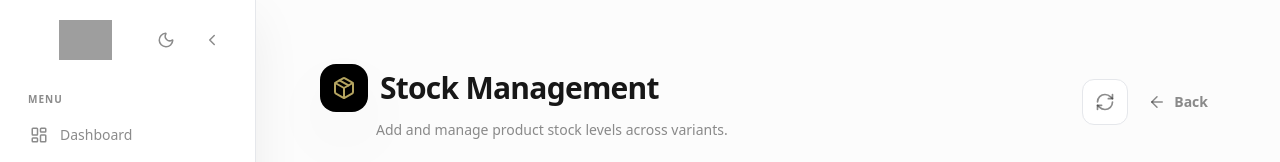
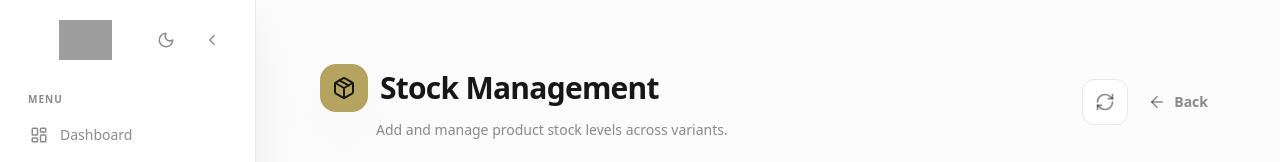
Before and after one commit to Hasalapera/SMS-Mehera, a React app in the folder frontend/: page /addStock in a window 1280 px wide. Shown: the top 162 px of the page. Built offline with nearby package versions, Linux system fonts and the light colour scheme; no server answers; sample sign-in values are in the browser's storage; grey boxes are pictures that could not be loaded; the HTML template or start-up script is replaced by a standard one.

Commit message:
Update styling and layout for stock management interface

```diff
--- a/frontend/src/pages/management/stock/AddStock.jsx
+++ b/frontend/src/pages/management/stock/AddStock.jsx
@@ -226,7 +226,7 @@ const AddStock = () => {
       <div className="flex flex-col md:flex-row items-start md:items-center justify-between mb-10 gap-4">
         <div>
           <h2 className="text-3xl font-extrabold text-textMain flex items-center gap-3 tracking-tight transition-all duration-300">
-            <div className="p-3 bg-black rounded-2xl text-primary shadow-xl">
+            <div className="p-3 bg-primary rounded-2xl text-textMain shadow-xl">
               <Package size={24} />
             </div>
             Stock Management
@@ -364,7 +364,7 @@ const AddStock = () => {
 
                     <div className="p-4 space-y-3">
                       {product.variants.map((variant) => (
-                        <div key={variant.variant_id} className="grid grid-cols-[1fr_auto] gap-3 items-center">
+                        <div key={variant.variant_id} className="grid grid-cols-1 sm:grid-cols-[1fr_auto] gap-3 items-center">
                           <div>
                             <p className="text-[12px] font-bold text-textMain transition-colors duration-300">{variant.variant_name || 'Variant'}</p>
                             <p className="text-[10px] text-textMain/50 font-semibold transition-colors duration-300">{variant.stock_count} units • Rs. {variant.price.toLocaleString()} each</p>
@@ -380,7 +380,7 @@ const AddStock = () => {
                         </div>
                       ))}
 
-                      <div className="pt-3 border-t border-border flex items-center gap-2">
+                      <div className="pt-3 border-t border-border flex flex-col sm:flex-row items-center gap-2">
                         <input
                           type="number"
                           min="1"
@@ -391,7 +391,7 @@ const AddStock = () => {
                         />
                         <button
                           onClick={() => applyBulkToProduct(product.product_id)}
-                          className="px-3 py-2 bg-primary text-black rounded-lg text-[10px] font-black uppercase tracking-widest transition-all duration-300"
+                          className="w-full sm:w-auto px-3 py-2 bg-primary text-black rounded-lg text-[10px] font-black uppercase tracking-widest transition-all duration-300"
                         >
                           Fill All
                         </button>
```
